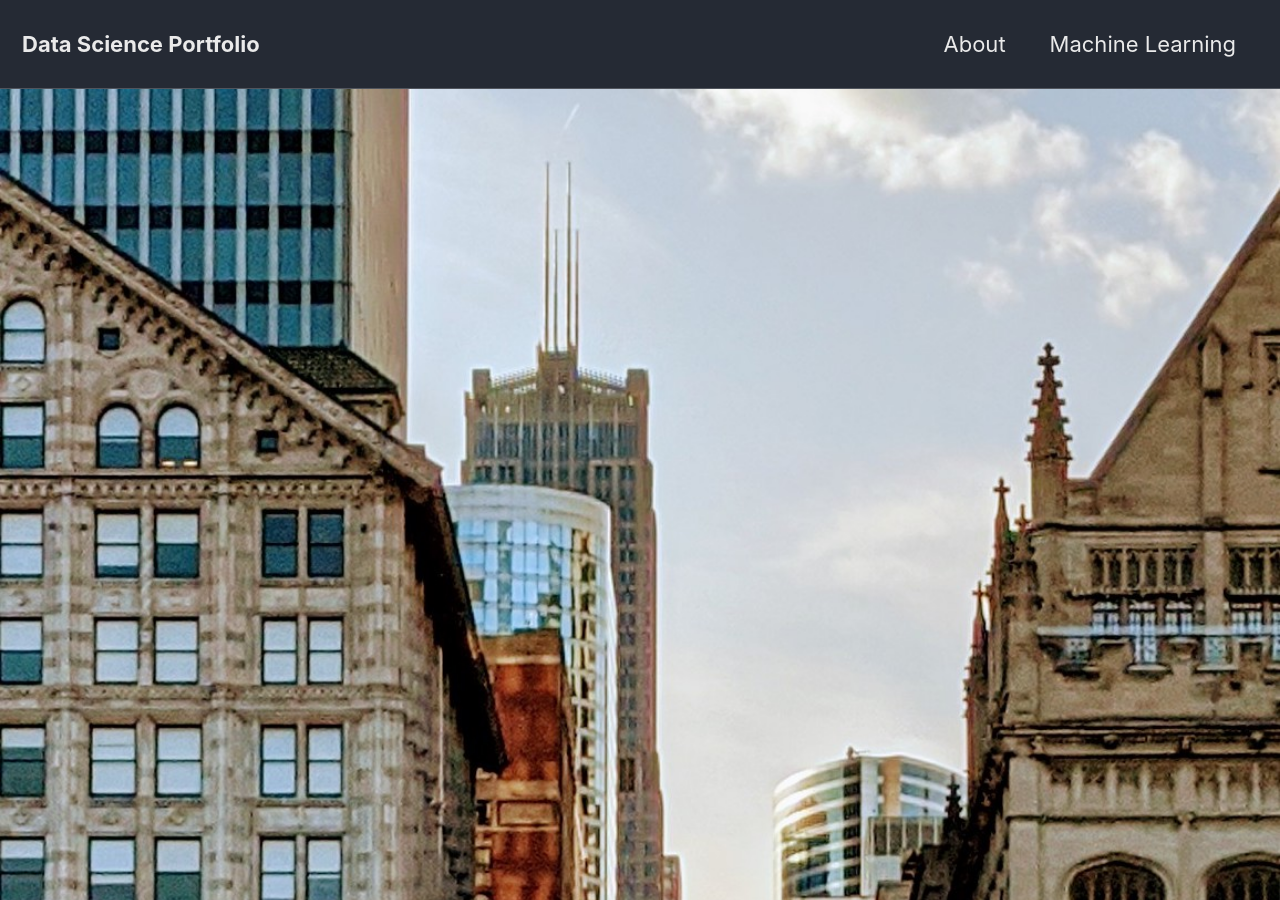
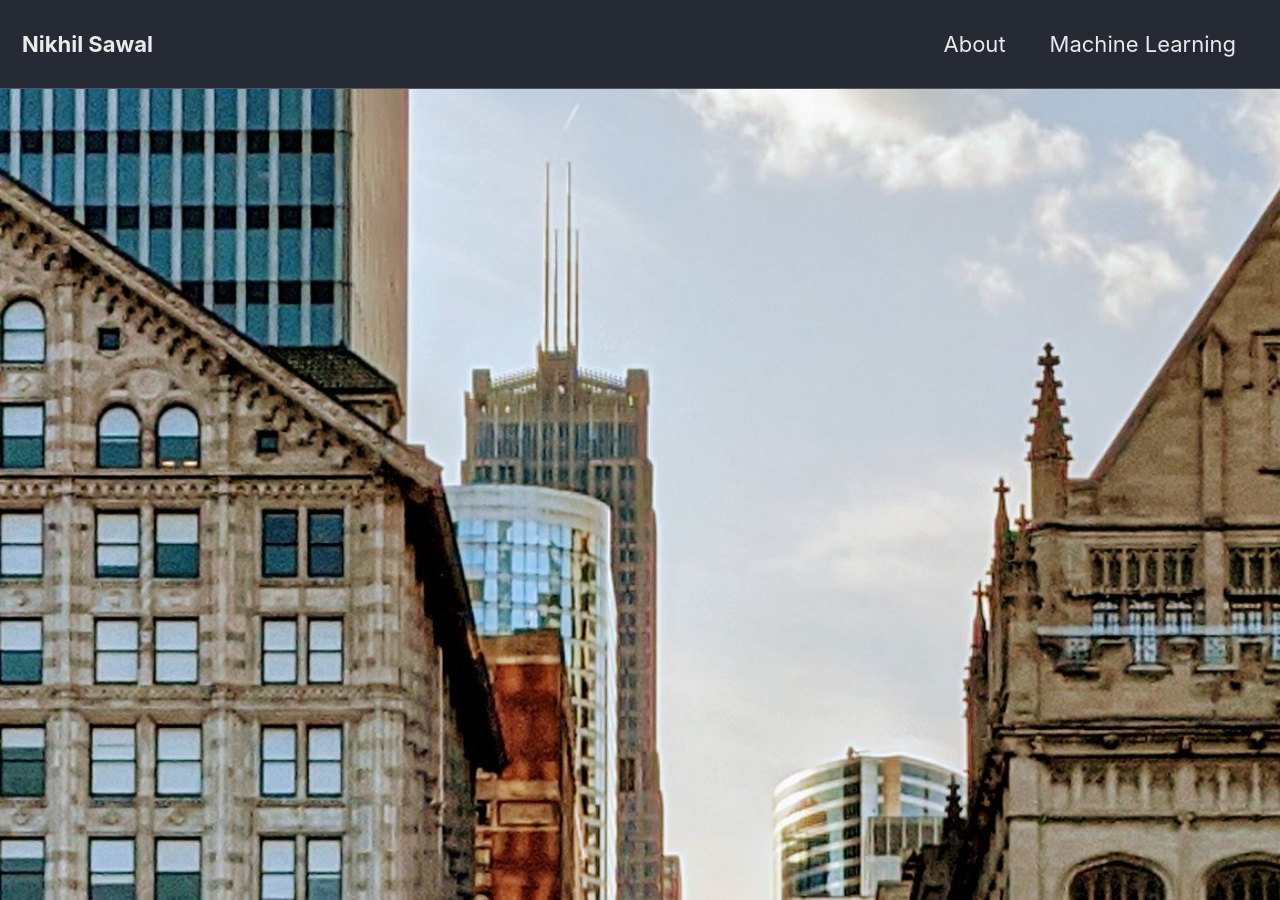
Before and after one commit to NikhilSawal/NikhilSawal.github.io, a Jekyll site: the page built from index.html, in a window 1280 px wide and 900 px high. Built offline with Jekyll 4.4.1, drawn with Linux system fonts in a browser that asks for light colours; cached includes are drawn as plain includes; the list of posts is cut into pages by our own code.

Commit message:
Changes title in index.yml

```diff
--- a/_config.yml
+++ b/_config.yml
@@ -16,11 +16,11 @@ minimal_mistakes_skin    : "dark" # "air", "aqua", "contrast", "dark", "dirt", "
 
 # Site Settings
 locale                   : "en-US"
-title                    : "Data Science Portfolio"
+title                    : "Nikhil Sawal"
 title_separator          : "-"
 subtitle                 : # site tagline that appears below site title in masthead
 name                     : "Nikhil Sawal"
-description              : "Data Scientist"
+description              : "Data Science Portfolio"
 url                      : # the base hostname & protocol for your site e.g. "https://mmistakes.github.io"
 baseurl                  : # the subpath of your site, e.g. "/blog"
 repository               : # GitHub username/repo-name e.g. "mmistakes/minimal-mistakes"
```
